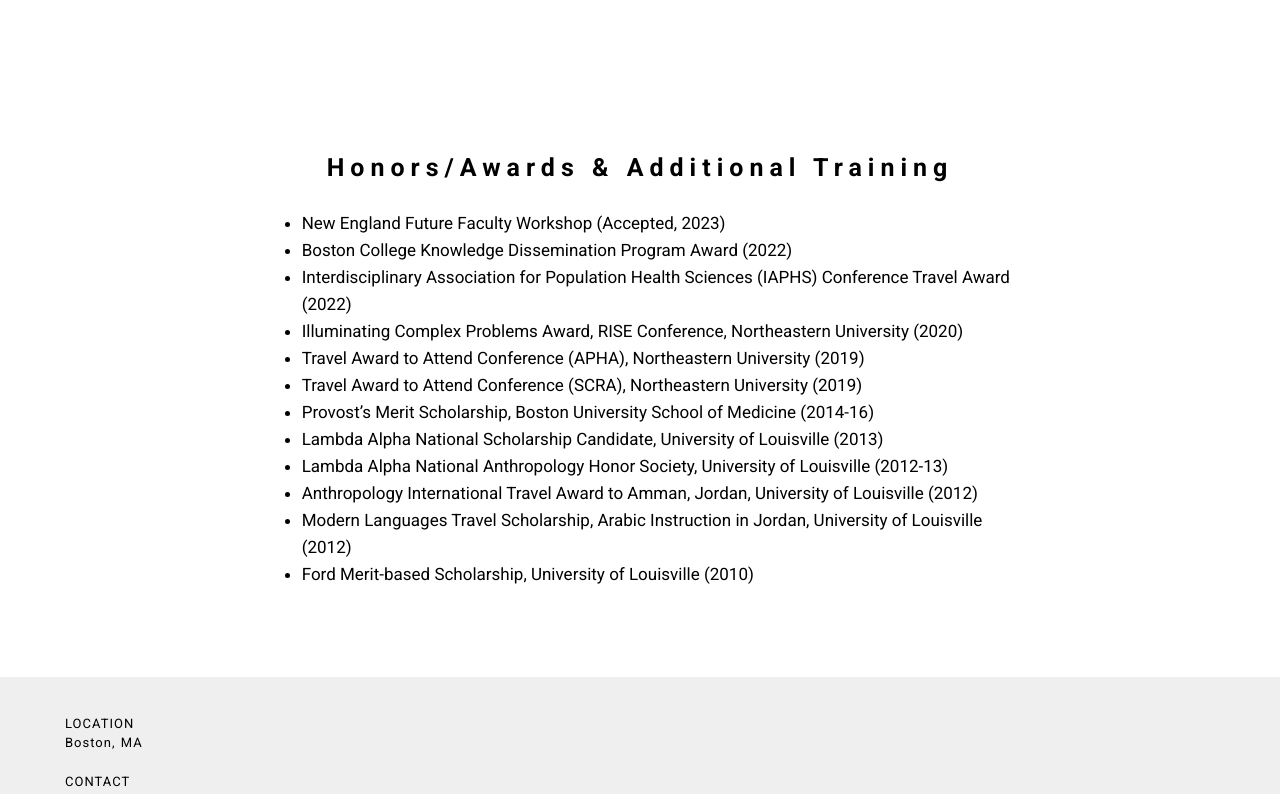
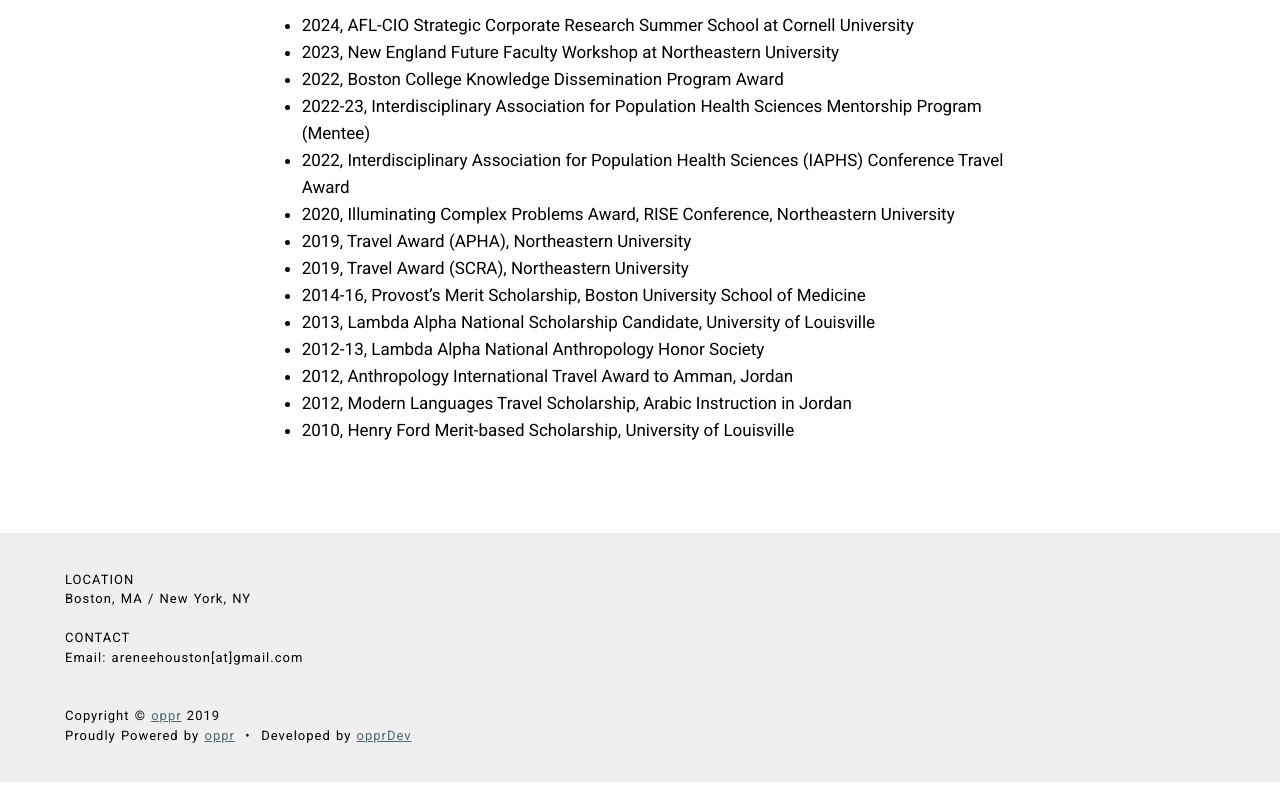
Before and after one commit to areneeh/arh, a plain HTML site: page service.html in a window 1280 px wide. Shown: the part 715-1509 px from the top of the page. Drawn offline with Linux system fonts and the light colour scheme.

Commit message:
Update service.html

```diff
--- a/service.html
+++ b/service.html
@@ -26,7 +26,7 @@
                     <li class="mbr-navbar__item"><a class="mbr-buttons__link btn text-black" href="projects.html">PROJECTS</a></li>
                     <li class="mbr-navbar__item"><a class="mbr-buttons__link btn text-black" href="publications.html">PUBLICATIONS</a></li>
                     <li class="mbr-navbar__item"><a class="mbr-buttons__link btn text-black" href="teaching.html">TEACHING</a></li>
-                    <li class="mbr-navbar__item"><a class="mbr-buttons__link btn text-black" href="service.html">SERVICE</a></li>
+                    <li class="mbr-navbar__item"><a class="mbr-buttons__link btn text-black" href="service.html">TRAINING & SERVICE</a></li>
                   </ul>
                 </div>
               </nav>
@@ -37,19 +37,18 @@
     </section>
     <section class="engine"><a href="https://mobirise.info/n">free simple website templates</a></section>
     <section class="mbr-section mbr-section--relative mbr-section--fixed-size mbr-after-navbar" id="content5-47" data-rv-view="269" style="background-color: rgb(255, 255, 255);">
-      <div class="mbr-section__container container mbr-section__container--first" style="padding-top: 93px;">
+      <div class="mbr-section__container container mbr-section__container--first" style="padding-top: 63px;">
         <div class="mbr-header mbr-header--wysiwyg row">
           <div class="col-sm-8 col-sm-offset-2">
             <h3 class="mbr-header__text">Service</h3>
           </div>
         </div>
       </div>
-      <div class="mbr-section__container container mbr-section__container--last" style="padding-bottom: 93px;">
+      <div class="mbr-section__container container mbr-section__container--last" style="padding-bottom: 63px;">
         <div class="row">
           <div class="mbr-article mbr-article--wysiwyg col-sm-8 col-sm-offset-2">
             <ul>
-                Building and being in community is a personal value. Currently, I serve on the Boston College Postdoctoral Association committee. At Northeastern, I was involved in developing and organizing within and across my department from Graduate Student Coffee Hours, co-founding the Population Health Graduate Student Association, and a seminar series for doctoral students to workshop ideas and support one another. <br><br> Outside of academia, I'm passionate about organizing for change and building worker solidarity.
-
+                Building and being in community is a personal value.  I served on the Boston College Postdoctoral Association committee while I was a Postdoctoral Research Fellow. At Northeastern University, I co-founded the Population Health Graduate Student Association and a seminar series for doctoral students to workshop ideas and support one another.
                <br><br> <b> Academic Reviewing</b>
                 <li> Ad-hoc Reviewer, Health Education Research <i>2023</i></li>
                 <li>Ad-hoc Reviewer, Journal of Immigrant and Minority Health <i>2017</i></li><li>Co-reviewer with Dr. Lance Laird, Journal of Religion and Health <i>2014</i></li>
@@ -60,10 +59,10 @@
     </section>
         <section class="engine"><a href="https://mobirise.info/n">free simple website templates</a></section>
     <section class="mbr-section mbr-section--relative mbr-section--fixed-size mbr-after-navbar" id="content5-47" data-rv-view="269" style="background-color: rgb(255, 255, 255);">
-      <div class="mbr-section__container container mbr-section__container--first" style="padding-top: 93px;">
+      <div class="mbr-section__container container mbr-section__container--first" style="padding-top: 63px;">
         <div class="mbr-header mbr-header--wysiwyg row">
           <div class="col-sm-8 col-sm-offset-2">
-            <h3 class="mbr-header__text">Honors/Awards & Additional Training</h3>
+            <h3 class="mbr-header__text">Honors, Awards, & Additional Training</h3>
           </div>
         </div>
       </div>
@@ -71,18 +70,20 @@
         <div class="row">
           <div class="mbr-article mbr-article--wysiwyg col-sm-8 col-sm-offset-2">
             <ul>
-		<li> New England Future Faculty Workshop (Accepted, 2023)</li>
-                <li>Boston College Knowledge Dissemination Program Award (2022)</li>
-                <li>Interdisciplinary Association for Population Health Sciences (IAPHS) Conference Travel Award (2022)</li>
-                <li>Illuminating Complex Problems Award, RISE Conference, Northeastern University (2020) </li>
-                <li> Travel Award to Attend Conference (APHA), Northeastern University (2019)</li>
-                <li>Travel Award to Attend Conference (SCRA), Northeastern University (2019) </li>
-               <li>Provost’s Merit Scholarship, Boston University School of Medicine (2014-16)</li>
-		      <li>Lambda Alpha National Scholarship Candidate, University of Louisville	(2013)</li>
-                <li>Lambda Alpha National Anthropology Honor Society, University of Louisville (2012-13) </li>
-                <li>Anthropology International Travel Award to Amman, Jordan, University of Louisville (2012)</li>
-		      <li>Modern Languages Travel Scholarship, Arabic Instruction in Jordan, University of Louisville (2012)</li>
-                <li>Ford Merit-based Scholarship, University of Louisville (2010)</li>
+		<li>2024, AFL-CIO Strategic Corporate Research Summer School at Cornell University</li>
+		<li>2023, New England Future Faculty Workshop at Northeastern University</li>
+                <li>2022, Boston College Knowledge Dissemination Program Award</li>
+		<li>2022-23, Interdisciplinary Association for Population Health Sciences Mentorship Program (Mentee)</li>
+                <li>2022, Interdisciplinary Association for Population Health Sciences (IAPHS) Conference Travel Award</li>
+                <li>2020, Illuminating Complex Problems Award, RISE Conference, Northeastern University</li>
+                <li>2019, Travel Award (APHA), Northeastern University </li>
+                <li>2019, Travel Award (SCRA), Northeastern University </li>
+               <li>2014-16, Provost’s Merit Scholarship, Boston University School of Medicine </li>
+		<li>2013, Lambda Alpha National Scholarship Candidate, University of Louisville</li>
+                <li>2012-13, Lambda Alpha National Anthropology Honor Society </li>
+                <li>2012, Anthropology International Travel Award to Amman, Jordan </li>
+		 <li>2012, Modern Languages Travel Scholarship, Arabic Instruction in Jordan </li>
+                <li>2010, Henry Ford Merit-based Scholarship, University of Louisville</li>
 
             </ul>
           </div>
@@ -96,12 +97,12 @@
               <p class="mbr-footer__copyright">
                  LOCATION
                 <br>
-                Boston, MA
+                Boston, MA / New York, NY
                 <br>
                 <br>
                 CONTACT
                 <br>
-                Email: ashley.houston[at]bc.edu
+                Email: areneehouston[at]gmail.com
                 <br>
                 <br>
                 <br>
```
